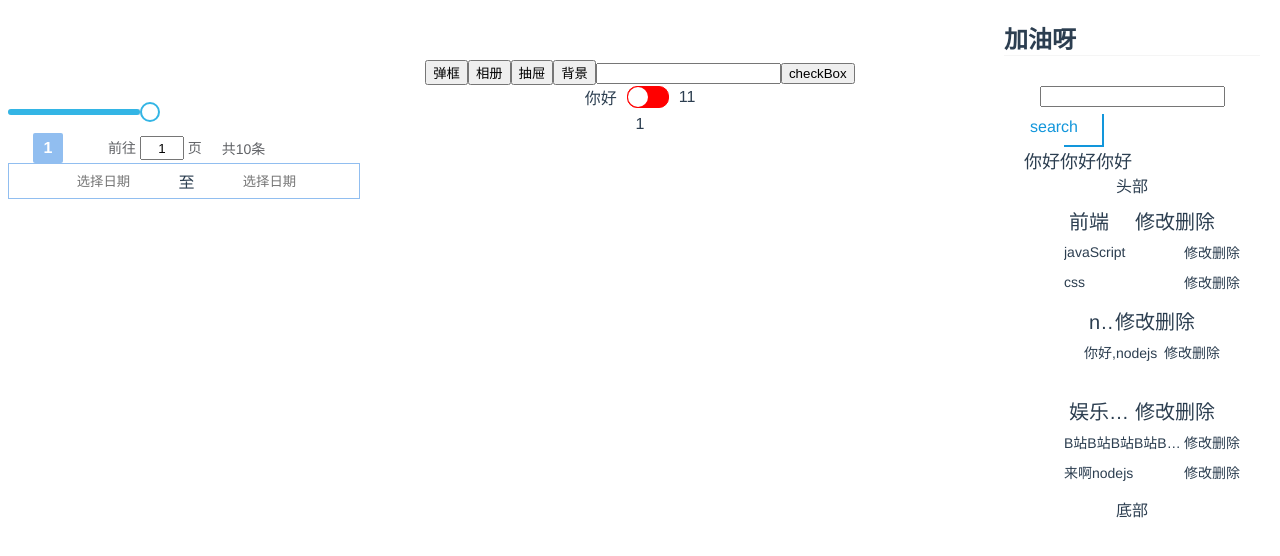
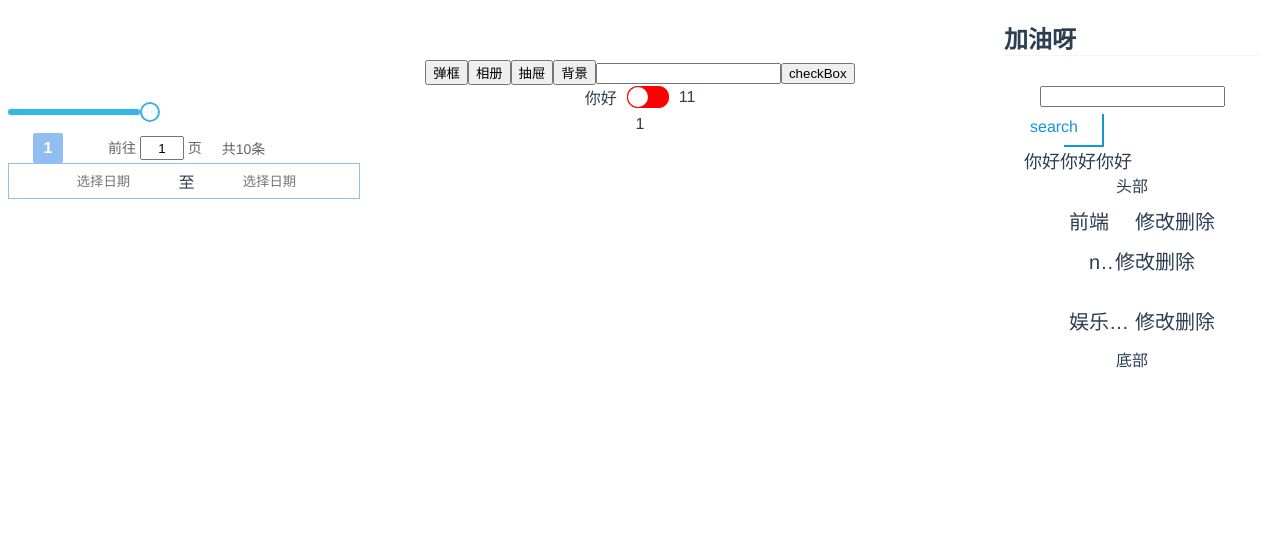
Before and after one commit to hexiang-code/UI, a Vue app: page / in a window 1280 px wide. Shown: the top 556 px of the page. Built offline with nearby package versions, Linux system fonts and the light colour scheme; a web font is replaced by a local one.

Commit message:
修改树组件错误

```diff
--- a/examples/App.vue
+++ b/examples/App.vue
@@ -18,7 +18,7 @@
       <div class="bookmarks-header__search" @dblclick ="deleteBtn">
         search
       </div>
-      <tree :tree="tree" :isExpandAll="true" ref="tree" :isShowCheckBox="isShowCheckBox" @nodeChange="nodeChange">
+      <tree :tree="tree" :isExpandAll="false" ref="tree" :isShowCheckBox="isShowCheckBox" @nodeChange="nodeChange">
         <template #header>
           <div>
             头部
--- a/packages/tree.vue
+++ b/packages/tree.vue
@@ -78,7 +78,7 @@
         let { isExpandAll } = this
         let treeStr = list && list.map(item => {
           if (item[children] && item[children].length > 0) {
-            return this.createParendNode(h, item)
+            return this.createParendNode(h, item, isExpandAll)
           } else {
             return this.createChildNode(h, item, isExpandAll)
           }
@@ -87,7 +87,7 @@
       },
 
       // 创建父节点
-      createParendNode (h, parentData) {
+      createParendNode (h, parentData, isExpandAll) {
         let { children, label } = this.renderKey
         return(
           <div class="tree-main__content">
@@ -104,7 +104,7 @@
                 }
               </transition>
               <div class="tree-main__label-title" onClick={($event) => this.parentNodeClick($event, parentData)}>
-                <i class="iconfont tree-main__icon tree-main__icon_open">&#xe61e;</i>
+                <i class={ ['iconfont tree-main__icon', isExpandAll ? 'tree-main__icon_open' : 'tree-main__icon_close'] }>&#xe61e;</i>
                 <div class="tree-main__title-text">{parentData[label]}</div>
                 {
                   this.$scopedSlots.operation ?
@@ -135,8 +135,8 @@
         let fragment = this.createFragment(false, $event.currentTarget.parentNode.nextElementSibling)
         let nodes = [...fragment.children]
         nodes.forEach(item => {
-          let isExpand = item.getAttribute('style') == 'display: none'
-          if (!isExpand) item.setAttribute('style', 'display: none')
+          let isExpand = item.getAttribute('style') == 'display: none;'
+          if (!isExpand) item.setAttribute('style', 'display: none;')
           else item.removeAttribute('style')
         })
         $event.currentTarget.parentNode.nextElementSibling.appendChild(fragment)
```
